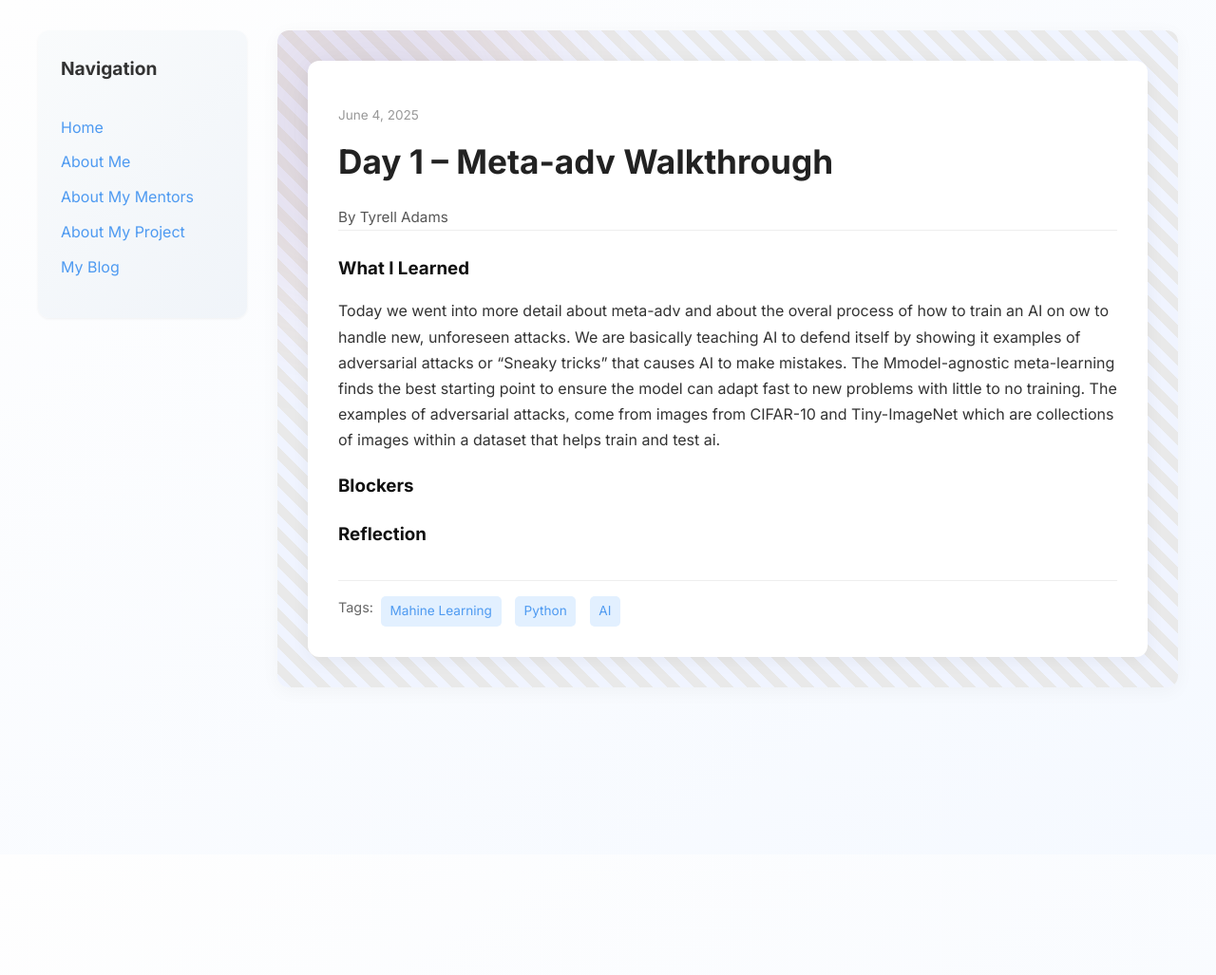
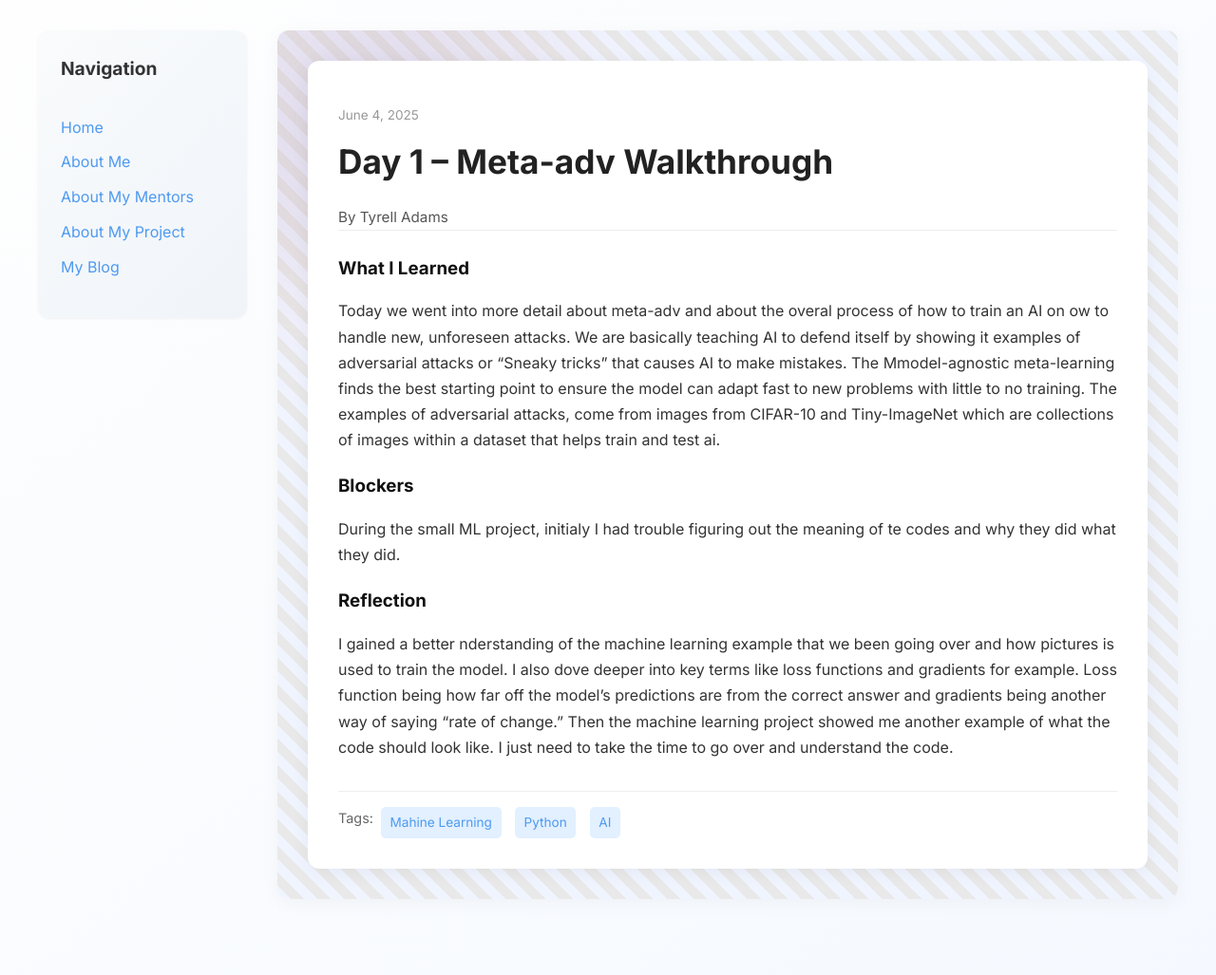
Before and after one commit to Tyrell-Adams/Tyrell-Adams.github.io, a Jekyll site: the page built from _posts/2025-06-04-day-7.md, in a window 1280 px wide. Shown: the whole page at 95% size. Built offline with Jekyll 4.4.1, drawn with Linux system fonts in a browser that asks for light colours; before the commit the page ends 900 px from its top, so only the background shows below that.

Commit message:
Update 2025-06-04-day-7.md

```diff
--- a/_posts/2025-06-04-day-7.md
+++ b/_posts/2025-06-04-day-7.md
@@ -9,8 +9,8 @@ tags: ["Mahine Learning", "Python", "AI"]
 what_i_learned: |
   Today we went into more detail about meta-adv and about the overal process of how to train an AI on ow to handle new,       unforeseen attacks. We are basically teaching AI to defend itself by showing it examples of adversarial attacks or "Sneaky tricks" that causes AI to make mistakes. The Mmodel-agnostic meta-learning finds the best starting point to ensure the model can adapt fast to new problems with little to no training. The examples of adversarial attacks, come from images from CIFAR-10 and Tiny-ImageNet which are collections of images within a dataset that helps train and test ai.
 blockers: |
-
+  During the small ML project, initialy I had trouble figuring out the meaning of te codes and why they did what they did.
 
 reflection: |
-
+  I gained a better nderstanding of the machine learning example that we been going over and how pictures is used to train the model. I also dove deeper into key terms like loss functions and gradients for example. Loss function being how far off the model's predictions are from the correct answer and gradients being another way of saying "rate of change." Then the machine learning project showed me another example of what the code should look like. I just need to take the time to go over and understand the code.
 ---
```
